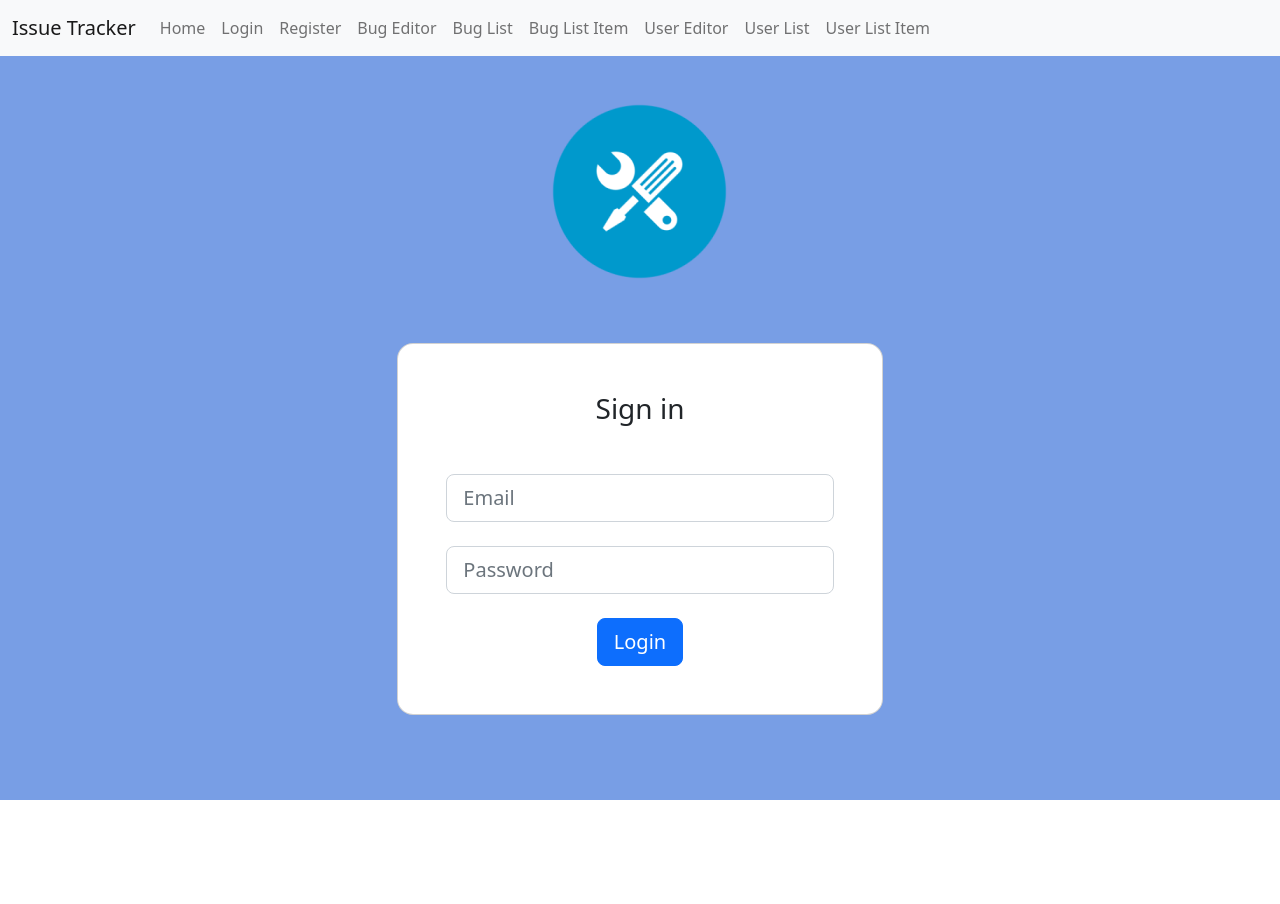
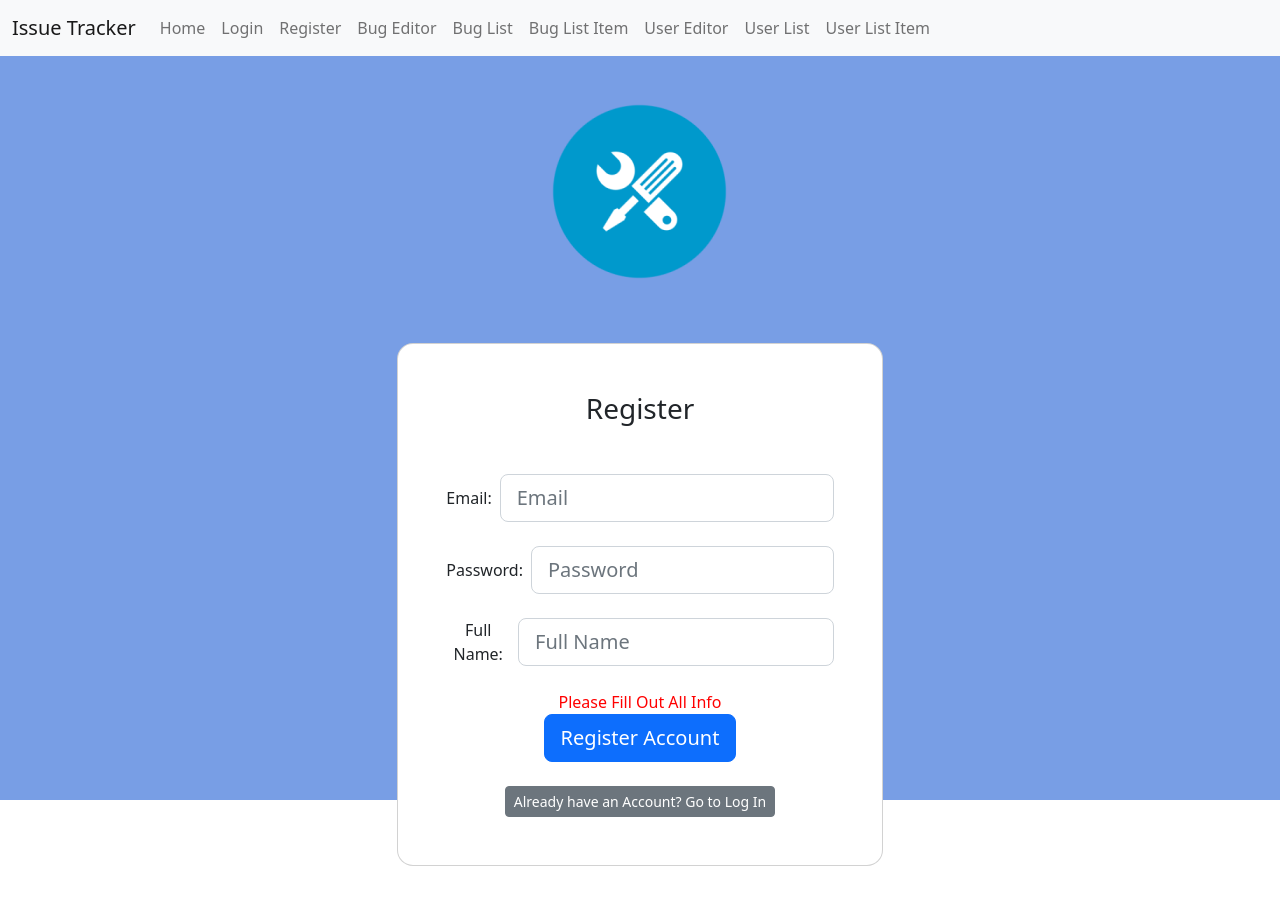
Before and after one commit to joshua-mandel/issue-tracker-react, a React (Create React App) app: page /register in a window 1280 px wide. Shown: the top 904 px of the page. Before the commit the page ends 800 px from the top, so only its background shows below. Built offline with nearby package versions, Linux system fonts and the light colour scheme.

Commit message:
bug-editor passing by params

```diff
--- a/src/App.js
+++ b/src/App.js
@@ -1,7 +1,7 @@
-import { Route, Routes, Link } from 'react-router-dom';
-import { BugEditor } from './components/BugEditor';
+import { Route, Routes, Link, useNavigate, useParams } from 'react-router-dom';
+import BugEditor from './components/BugEditor';
 import BugList from './components/BugList';
-import { BugListItem } from './components/BugListItem';
+import BugListItem from './components/BugListItem';
 import LoginForm from './components/LoginForm.js';
 import RegisterForm from './components/RegisterForm';
 import { UserEditor } from './components/UserEditor';
@@ -13,16 +13,32 @@ import { nanoid } from 'nanoid';
 
 function App() {
 
-  const [email, setEmail] = useState('');
-  const [password, setPassword] = useState('');
-  const [isLoggedIn, setIsLoggedIn] = useState(false);
-
-
   const [users, setUsers] = useState([
     { id: nanoid(), name: 'Admin', email: 'admin@example.com', password: 'password', admin: true },
     { id: nanoid(), name: 'Joshua', email: 'joshua@example.com', password: 'password', admin: false },
     { id: nanoid(), name: 'Zachary', email: 'zachary@example.com', password: 'password', admin: false },
   ]);
+
+
+
+  const navigate = useNavigate();
+
+  const [email, setEmail] = useState('');
+  const [password, setPassword] = useState('');
+  const [isLoggedIn, setIsLoggedIn] = useState(false);
+  const [fullName, setFullName] = useState('');
+
+
+  function handleName(email) {
+    for (let i = 0; i < users.length; i++) {
+      if(email === users[i].email) {
+        setFullName(users[i].fullName);
+      }
+    }
+  }
+
+
+
 
   const [bugs, setBugs] = useState([
     {title: 'Add a Navbar', description: 'Add a robust and functioning navbar that matches the theme of the website.', bugClass: 'feature'},
@@ -55,13 +71,13 @@ function App() {
                   <Link className='nav-link' to="/">Home</Link>
                 </li>
                 <li className="nav-item">
-                  <Link className='nav-link' to="/login">Login</Link>
+                  <Link className='nav-link' to="/">Login</Link>
                 </li>
                 <li className="nav-item">
-                  <Link className='nav-link' to="/">Register</Link>
+                  <Link className='nav-link' to="/register">Register</Link>
                 </li>
                 <li className="nav-item">
-                  <Link className='nav-link' to="/bug-editor">Bug Editor</Link>
+                  <Link className='nav-link' to="/bug-editor/:id/:title/:description/:bugClass">Bug Editor</Link>
                 </li>
                 <li className="nav-item">
                   <Link className='nav-link' to="/bug-list">Bug List</Link>
@@ -84,10 +100,10 @@ function App() {
         </nav>
 
         <Routes>
-          <Route path="/login" element={<LoginForm email={email} setEmail={setEmail} isLoggedIn={isLoggedIn} setIsLoggedIn={setIsLoggedIn} password={password} setPassword={setPassword} />} />
-          <Route path="/register" element={<RegisterForm />} />
-          <Route path="/bug-editor" element={<BugEditor />} />
-          <Route path="/bug-list" element={<BugList />} />
+          <Route exact path="/" element={<LoginForm email={email} setFullName={setFullName} setEmail={setEmail} isLoggedIn={isLoggedIn} setIsLoggedIn={setIsLoggedIn} password={password} setPassword={setPassword} />}/>
+          <Route path="/register" element={<RegisterForm  email={email} setEmail={setEmail} isLoggedIn={isLoggedIn} setIsLoggedIn={setIsLoggedIn} password={password} setPassword={setPassword} fullName={fullName} setFullName={setFullName} setUsers={setUsers} users={users} />} />
+          <Route path="/bug-editor/:id/:title/:description/:bugClass" element={<BugEditor />} />
+          <Route path="/bug-list" element={<BugList fullName={fullName} users={users} handleName={handleName} />} />
           <Route path="/bug-list-item" element={<BugListItem />} />
           <Route path="/login" element={<LoginForm />} />
           <Route path="/user-editor" element={<UserEditor />} />
--- a/src/components/BugEditor.js
+++ b/src/components/BugEditor.js
@@ -1,3 +1,13 @@
-export function BugEditor() {
-  return <h1>Bug Editor</h1>
+import { useParams } from 'react-router-dom';
+
+function BugEditor() {
+
+  const { id, title, description, bugClass } = useParams();
+
+
+  return (
+    <h1>{id}</h1>
+  )
 }
+
+export default BugEditor;
--- a/src/components/BugList.js
+++ b/src/components/BugList.js
@@ -1,7 +1,8 @@
 import { useState } from 'react';
-import { BugListItem } from './BugListItem';
+import BugListItem from './BugListItem';
+import _ from 'lodash';
 
-function BugList() {
+function BugList(props) {
   const [bugs, setBugs] = useState([
     {
       id: 1,
@@ -25,14 +26,21 @@ function BugList() {
     },
   ]);
 
-  function onEditButtonClick() {
-    let selectedId = null;
-  }
   return (
-    <div>
-      <BugListItem></BugListItem>
-      <BugListItem></BugListItem>
-      <BugListItem></BugListItem>
+    <div className="container col-12 col-md-10 col-lg-10 col-xl-10">
+      <div className="mt-5" id="login-component">
+        <div className="card shadow-2-strong" id="rounded-corner">
+          <div className="card-body p-5 text-center">
+            <h3 className="mb-1">Bug List</h3>
+            <h5 className="mb-5">Welcome {props.fullName}</h5>
+            <div className="d-flex flex-wrap form-outline mb-4 align-content-around justify-content-center">
+              {_.map(bugs, (bug) => (
+                <BugListItem key={bug.id} bug={bug} />
+              ))}
+            </div>
+          </div>
+        </div>
+      </div>
     </div>
   );
 }
--- a/src/components/BugListItem.js
+++ b/src/components/BugListItem.js
@@ -1,3 +1,26 @@
-export function BugListItem() {
-  return <h1>Bug List Item</h1>
+import { useNavigate } from 'react-router-dom';
+
+function BugListItem({bug}) {
+
+  const navigate = useNavigate();
+
+  function handleClick(e) {
+    e.preventDefault();
+    navigate(`/bug-editor/${bug.id}/${bug.title}/${bug.description}/${bug.bugClass}`);
+  }
+
+  return (
+    <div className=' col-8 mb-3'>
+    <div class="card bg-light">
+    <div class="card-body">
+      <h5 class="card-title">Id: {bug.id} | {bug.title}</h5>
+      <h6 class="card-subtitle mb-2 text-muted">Bug Class: {bug.bugClass}</h6>
+      <p class="card-text">{bug.description}</p>
+      <button onClick={handleClick} className="btn btn-secondary btn-md btn-block" type="button">Edit Bug</button>
+    </div>
+  </div>
+  </div>
+    )
 }
+
+export default BugListItem;
--- a/src/components/LoginForm.js
+++ b/src/components/LoginForm.js
@@ -15,11 +15,17 @@ function LoginForm(props) {
     if(props.email === admin.email && props.password === admin.password) {
       console.log('login success!');
       props.setIsLoggedIn(true);
+      props.setFullName('admin');
       navigate('/bug-list');
     } else {
       console.log('login failed!');
       props.setIsLoggedIn(false);
     }
+  }
+
+  function handleClick(e) {
+    e.preventDefault();
+    navigate('/register');
   }
 
   return (
@@ -61,7 +67,11 @@ function LoginForm(props) {
                       {(props.isLoggedIn) ? <div className='green'>Logged In</div> : <div className='red'>Please Log In</div>}
                     </div>
                     <button className="btn btn-primary btn-lg btn-block" type="submit">
-                      Login
+                      Log In
+                    </button>
+                    <div className='mb-4'></div>
+                    <button onClick={handleClick} className="btn btn-secondary btn-sm btn-block" type="button">
+                      Create an Account
                     </button>
                   </div>
                 </div>
--- a/src/components/RegisterForm.js
+++ b/src/components/RegisterForm.js
@@ -1,10 +1,32 @@
 import '../styles/LoginForm.css';
+import { useNavigate } from 'react-router-dom';
+import { UserList } from './UserList';
 
-function RegisterForm() {
+function RegisterForm(props) {
+
+  const navigate = useNavigate();
+
+  function handleSubmit(e) {
+    e.preventDefault();
+    if(props.email && props.password && props.fullName) {
+      console.log('register success!');
+      props.setIsLoggedIn(true);
+      navigate('/bug-list');
+    } else {
+      console.log('register failed!');
+      props.setIsLoggedIn(false);
+    }
+  }
+
+  function handleClick(e) {
+    e.preventDefault();
+    navigate('/');
+  }
+
   return (
-    <div className='container col-12 col-md-8 col-lg-6 col-xl-5'>
-      <div className='d-flex justify-content-center mt-5'>
-        <img className='' src='issue-tracker-logo-sm.png' alt='issue tracker logo'/>
+    <div className="container col-12 col-md-8 col-lg-6 col-xl-5">
+      <div className="d-flex justify-content-center mt-5">
+        <img className="" src="issue-tracker-logo-sm.png" alt="issue tracker logo" />
       </div>
       <div className="mt-3" id="login-component">
         <div className="container py-5 h-100">
@@ -12,22 +34,53 @@ function RegisterForm() {
             <div className="">
               <div className="card shadow-2-strong" id="rounded-corner">
                 <div className="card-body p-5 text-center">
-                <h3 className="mb-5">Sign in</h3>
-                <div className="d-flex form-outline mb-4 align-items-end">
-                  <input type="email" id="email-input" className="form-control form-control-lg" placeholder="Email" />
+                  <h3 className="mb-5">Register</h3>
+                  <form onSubmit={handleSubmit}>
+                    <div className="d-flex form-outline mb-4 align-items-center">
+                      <label className="me-2 ">Email: </label>
+                      <input
+                        id='email-input'
+                        name='email'
+                        type='email'
+                        onChange={(evt) => props.setEmail(evt.currentTarget.value)}
+                        autoComplete='email'
+                        className="form-control form-control-lg"
+                        placeholder='Email'
+                        value={props.email}
+                      />
                     </div>
-                <div className="d-flex form-outline mb-4 align-items-end">
+                    <div className="d-flex form-outline mb-4 align-items-center">
+                      <label className="me-2 ">Password: </label>
                       <input
                         type="password"
-                    id="email-input"
+                        id="password-input"
+                        onChange={(evt) => props.setPassword(evt.currentTarget.value)}
                         className="form-control form-control-lg"
                         placeholder="Password"
+                        value={props.password}
                       />
-
+                    </div>
+                    <div className="d-flex form-outline mb-4 align-items-center">
+                      <label className="me-2 ">Full Name: </label>
+                      <input
+                        type="text"
+                        id="text-input"
+                        onChange={(evt) => props.setFullName(evt.currentTarget.value)}
+                        className="form-control form-control-lg"
+                        placeholder="Full Name"
+                      />
+                    </div>
+                    <div>
+                      {(props.isLoggedIn) ? <div className='green'>Registered!</div> : <div className='red'>Please Fill Out All Info</div>}
                     </div>
                     <button className="btn btn-primary btn-lg btn-block" type="submit">
-                  Login
+                      Register Account
                     </button>
+                    <div className='mb-4'></div>
+                    <button onClick={handleClick} className="btn btn-secondary btn-sm btn-block" type="button">
+                      Already have an Account? Go to Log In
+                    </button>
+                  </form>
                 </div>
               </div>
             </div>
```
Lines whose indentation alone changed are shown as unchanged.
